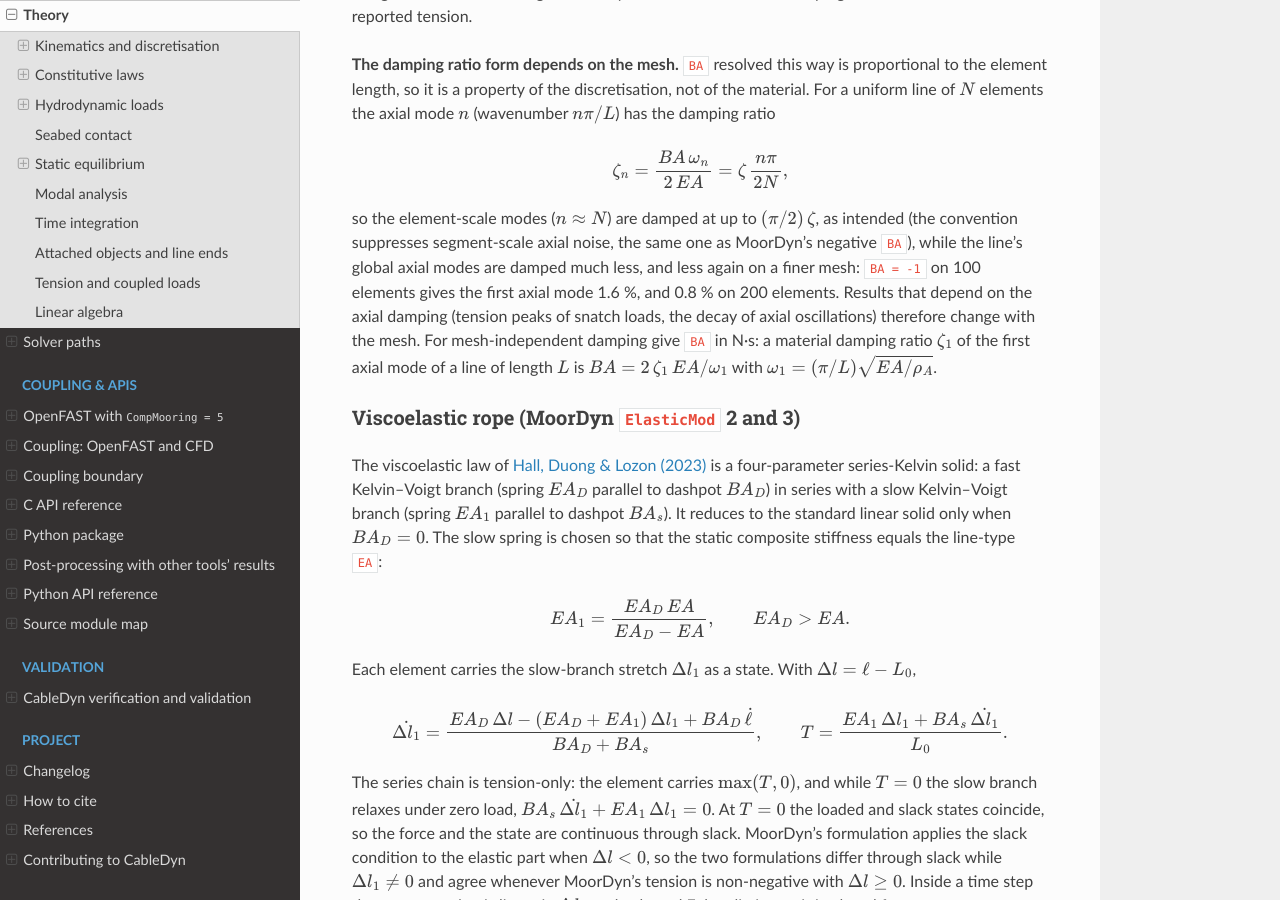
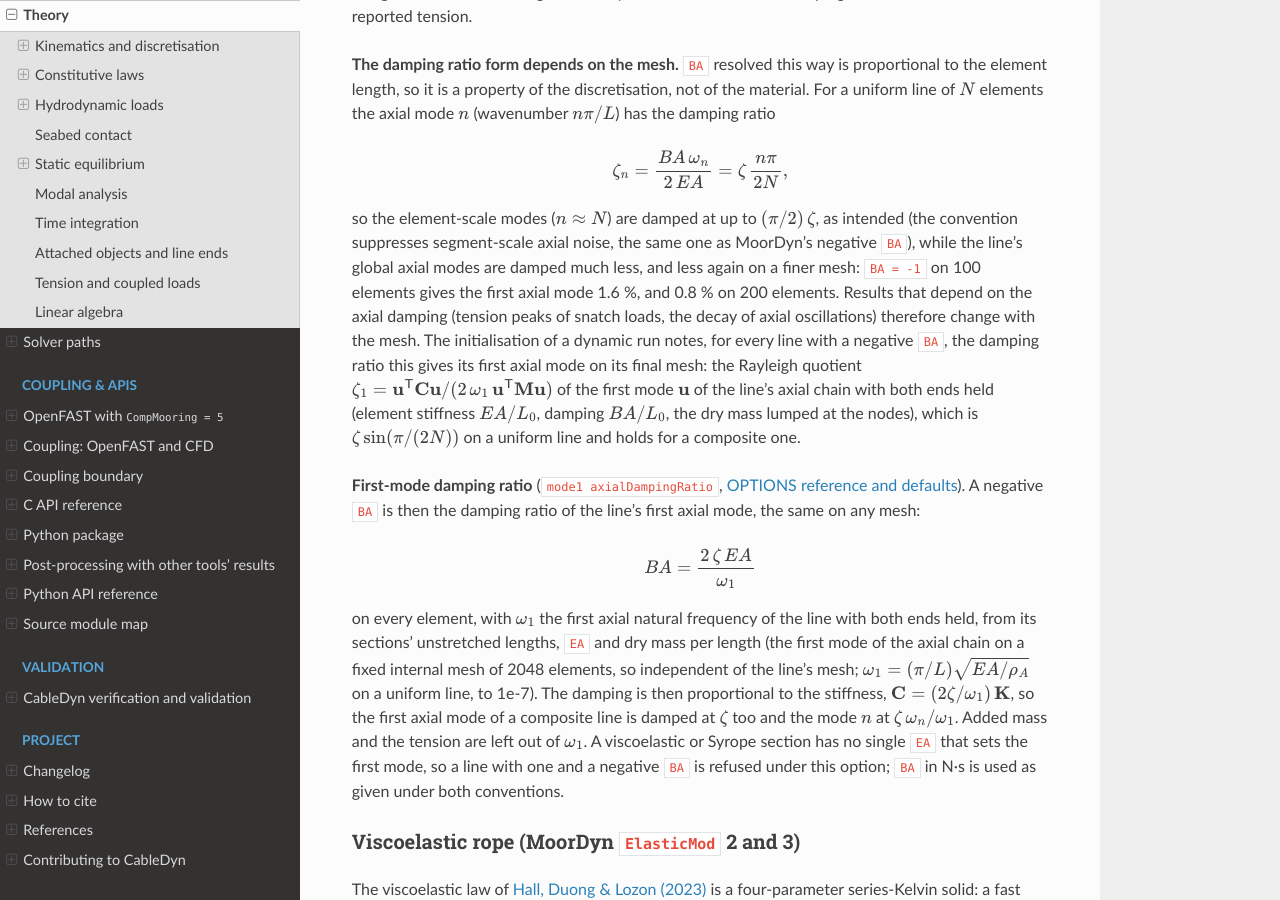
Before and after one commit to SMI-Lab-Inha/CableDyn, a Sphinx documentation site: the page built from doc/theory.rst, in a window 1280 px wide and 900 px high, scrolled down 15059 px. Built offline with Sphinx 7.4.7 and the Read the Docs theme 3.1.0, drawn with Linux system fonts in a browser that asks for light colours.

Commit message:
feat(damping): a negative BA as the damping ratio of the first axial mode
A negative LINE TYPES BA is MoorDyn's damping ratio per segment,
BA = zeta L0 sqrt(EA m) on each element, so the first axial mode of a
line is damped at about zeta pi/(2N) on N elements and less on a finer
mesh.

- OPTION axialDampingRatio (axial_damping_ratio): segment (the default,
  unchanged) or mode1. Under mode1 a negative BA is the damping ratio of
  the line's first axial mode, the same on any mesh:
  BA = 2 zeta EA / omega_1 on every element, a damping proportional to
  the stiffness, with omega_1 the first axial frequency of the line with
  both ends held from its sections (CD_Axial_Mode1_Omega, a fixed
  internal mesh), so a composite line is damped at zeta too. It applies
  on every route that builds lines from a deck (EI = 0 and finite-EI
  lines); a line with a negative BA and a viscoelastic or Syrope section
  is refused by name. The Python deck validator accepts the same values.
- An initialisation note for every line with a negative BA per segment:
  the damping ratio of its first axial mode on its final mesh, from the
  resolved BA (CD_Axial_Mode1_Damping, the Rayleigh quotient of the
  axial chain), and the element count. It reaches the driver report,
  CableDyn_GetInitNotes and the OpenFAST console.
- Fix: a negative BA of an EI = 0 line was resolved with the length, EA
  and mass of the element at the mirrored position from the other end,
  so the sections of an asymmetric composite line exchanged their axial
  damping. Of the examples, composite_chain_syrope_chain.dat changes
  (the largest difference 619 N, 6.6e-4 of the value); the others are
  bit-identical.

driver_axial_damping_ratio fits the free decay of a taut line's first
axial mode: zeta pi/(2N) at N = 50, 100 and 200 within 0.1 % under the
segment form, with the note; 2 % on every mesh under mode1, uniform and
composite, EI = 0 and finite-EI; and the composite segment form at the
ratio of its own elements' damping (27 % off before the fix).

Signed-off-by: Jae Hoon Seo <jaehoon.seo@inha.ac.kr>

```diff
--- a/doc/theory.rst
+++ b/doc/theory.rst
@@ -811,9 +811,31 @@ so the element-scale modes (:math:`n \approx N`) are damped at up to :math:`(\pi
 ``BA``), while the line's global axial modes are damped much less, and less again on a finer
 mesh: ``BA = -1`` on 100 elements gives the first axial mode 1.6 %, and 0.8 % on 200 elements.
 Results that depend on the axial damping (tension peaks of snatch loads, the decay of axial
-oscillations) therefore change with the mesh. For mesh-independent damping give ``BA`` in N·s:
-a material damping ratio :math:`\zeta_1` of the first axial mode of a line of length :math:`L` is
-:math:`BA = 2\,\zeta_1\,EA/\omega_1` with :math:`\omega_1 = (\pi/L)\sqrt{EA/\rho_A}`.
+oscillations) therefore change with the mesh. The initialisation of a dynamic run notes, for every
+line with a negative ``BA``, the damping ratio this gives its first axial mode on its final mesh:
+the Rayleigh quotient :math:`\zeta_1 = \mathbf u^\mathsf T\mathbf C\mathbf u /
+(2\,\omega_1\,\mathbf u^\mathsf T\mathbf M\mathbf u)` of the first mode :math:`\mathbf u` of the
+line's axial chain with both ends held (element stiffness :math:`EA/L_0`, damping
+:math:`BA/L_0`, the dry mass lumped at the nodes), which is :math:`\zeta\sin(\pi/(2N))` on a
+uniform line and holds for a composite one.
+
+**First-mode damping ratio** (``mode1 axialDampingRatio``, :doc:`options`). A negative ``BA`` is
+then the damping ratio of the line's first axial mode, the same on any mesh:
+
+.. math::
+
+   BA = \frac{2\,\zeta\,EA}{\omega_1}
+
+on every element, with :math:`\omega_1` the first axial natural frequency of the line with both
+ends held, from its sections' unstretched lengths, ``EA`` and dry mass per length (the first mode
+of the axial chain on a fixed internal mesh of 2048 elements, so independent of the line's mesh;
+:math:`\omega_1 = (\pi/L)\sqrt{EA/\rho_A}` on a uniform line, to 1e-7). The damping is then
+proportional to the stiffness, :math:`\mathbf C = (2\zeta/\omega_1)\,\mathbf K`, so the first
+axial mode of a composite line is damped at :math:`\zeta` too and the mode :math:`n` at
+:math:`\zeta\,\omega_n/\omega_1`. Added mass and the tension are left out of :math:`\omega_1`. A
+viscoelastic or Syrope section has no single ``EA`` that sets the first mode, so a line with one
+and a negative ``BA`` is refused under this option; ``BA`` in N·s is used as given under both
+conventions.
 
 Viscoelastic rope (MoorDyn ``ElasticMod`` 2 and 3)
 ~~~~~~~~~~~~~~~~~~~~~~~~~~~~~~~~~~~~~~~~~~~~~~~~~~~
```
Also changed, not shown: CHANGELOG.md (+13 -0 lines), CMakeLists.txt (+9 -0 lines), doc/driver_format.md (+2 -1 lines), doc/options.rst (+16 -0 lines), 8 other files.
